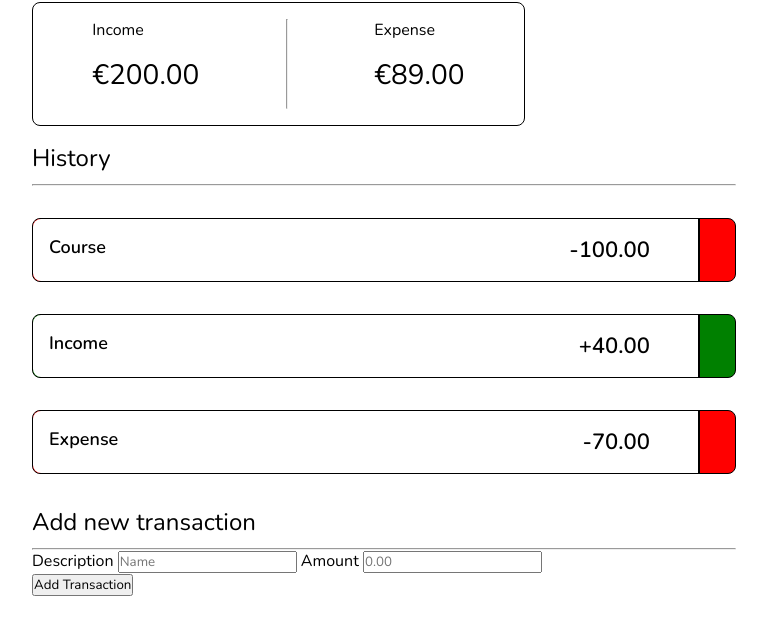
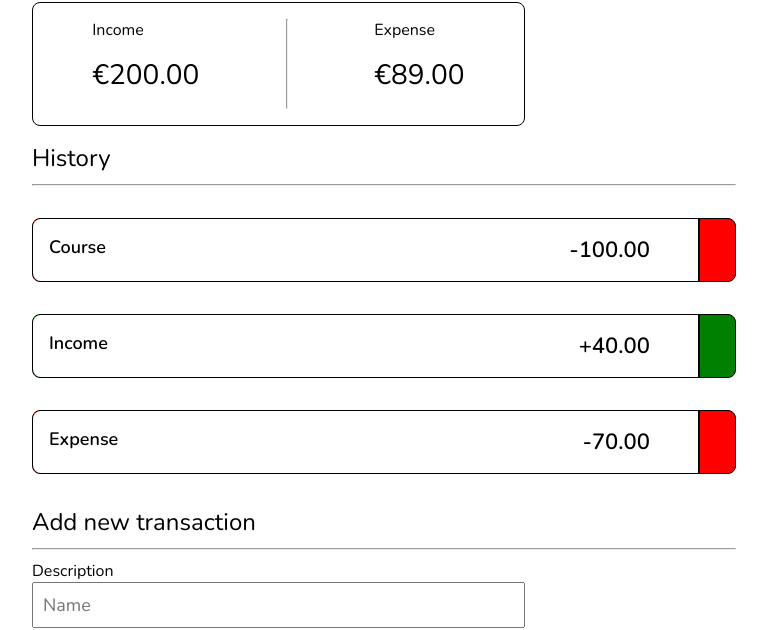
Before and after one commit to Brian-FullStack/JS-Expense-Tracker, a plain HTML site: page index.html in a window 1280 px wide. Shown: the part 182-812 px from the top of the page, without its empty margins (0-767 px from the left). Drawn offline with nearby package versions, Linux system fonts and the light colour scheme; a script that the page names is missing.

Commit message:
Styled Form section

```diff
--- a/index.html
+++ b/index.html
@@ -65,7 +65,7 @@
         <section id="newTransaction">
             <h2 class="subTitle">Add new transaction</h2>
             <hr class="mt-1">
-            <form action="#">
+            <form action="#" class="mt-1">
                 <label for="name">Description</label>
                 <input type="text" name="name" id="name" placeholder="Name">
 
--- a/style.css
+++ b/style.css
@@ -102,3 +102,28 @@ hr {
 }
 
 /* END History Section*/
+
+/* START Add Transaction Section */
+
+form {
+    display: flex;
+    flex-direction: column;
+    max-width: 70%;
+}
+
+input {
+    padding: .5em;
+    font-size: 18px;
+    margin-bottom: 1em;
+}
+
+#addBtn {
+    padding: .5em 1.5em;
+    font-size: 18px;
+    background-color: #2953e9;
+    border-radius: 8px;
+    font-weight: 600;
+    color: #fff;
+}
+
+/* END Add Transaction Section */
```
